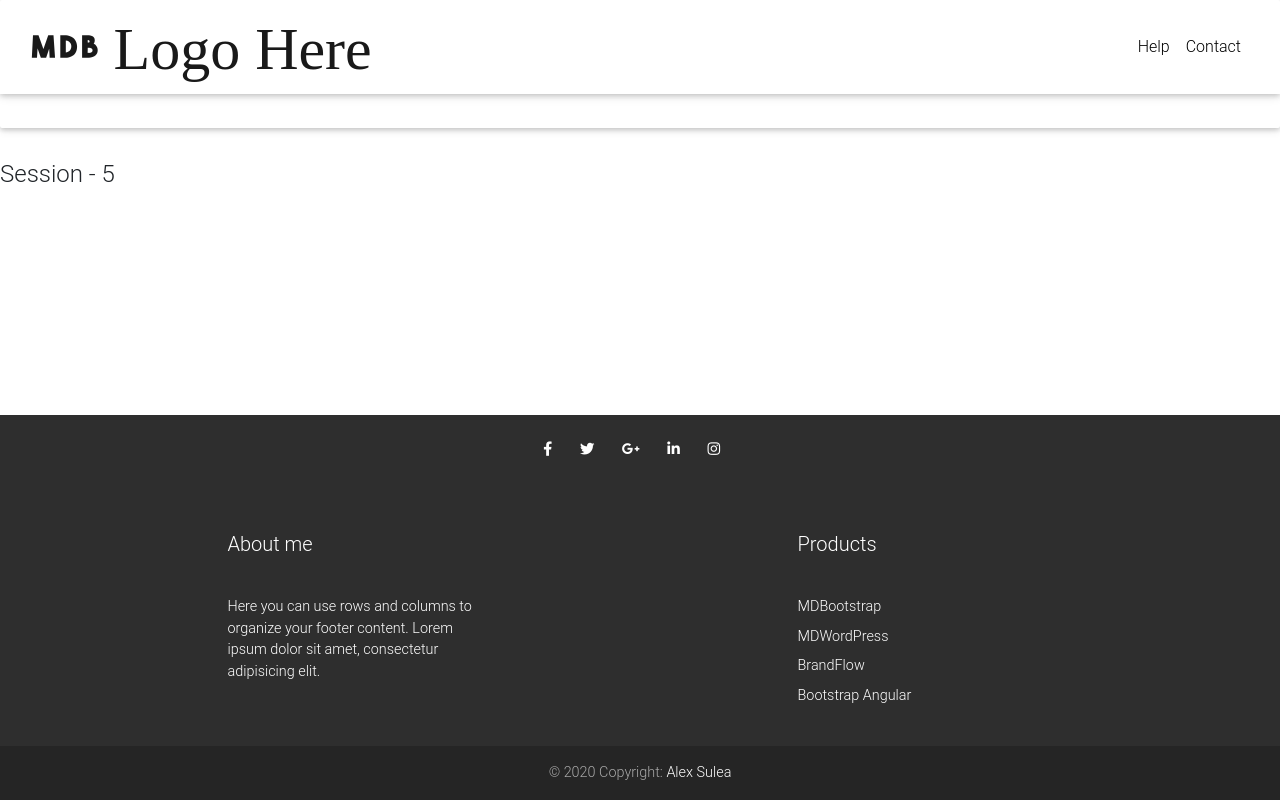
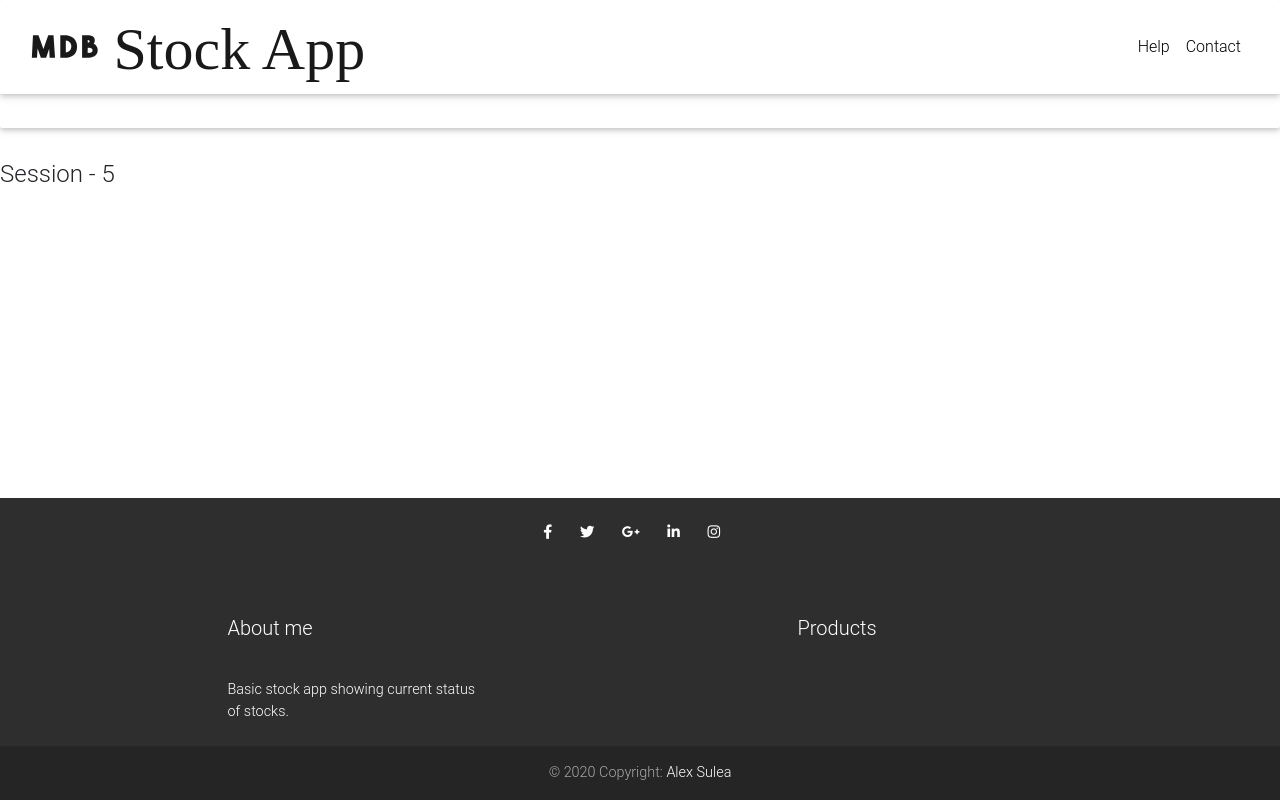
Before and after one commit to Alexandru-S/stock_app, a Flask app: page / in a window 1280 px wide. Run offline with Flask 2, Linux system fonts and the light colour scheme; some libraries are stand-ins or nearby versions.

Commit message:
footer details and logo change

```diff
--- a/web_app/index/templates/index.html
+++ b/web_app/index/templates/index.html
@@ -25,8 +25,8 @@
 
 
     <input value="" name="" id="stock_input" placeholder="Add ticket symbol">
-    <input type="date" id="start" name="start">
-    <input type="date" id="end" name="end">
+    <input type="date" id="start" name="start" placeholder="Start Date">
+    <input type="date" id="end" name="end" placeholder="End Date">
     <button id="check_ticker">Check</button>
 
 
--- a/web_app/templates/footer.html
+++ b/web_app/templates/footer.html
@@ -42,10 +42,7 @@
         <!-- Links -->
         <h5>About me</h5>
         <hr class="color-primary mb-4 mt-0 d-inline-block mx-auto w-60">
-        <p class="foot-desc mb-0">Here you can use rows and columns to organize your footer content. Lorem
-        ipsum dolor sit amet,
-        consectetur
-        adipisicing elit.</p>
+        <p class="foot-desc mb-0">Basic stock app showing current status of stocks.</p>
       </div>
       <!-- Grid column -->
       <hr class="clearfix w-100 d-md-none">
@@ -56,16 +53,7 @@
         <hr class="color-primary mb-4 mt-0 d-inline-block mx-auto w-60">
         <ul class="list-unstyled foot-desc">
           <li class="mb-2">
-            <a href="#!">MDBootstrap</a>
-          </li>
-          <li class="mb-2">
-            <a href="#!">MDWordPress</a>
-          </li>
-          <li class="mb-2">
-            <a href="#!">BrandFlow</a>
-          </li>
-          <li class="mb-2">
-            <a href="#!">Bootstrap Angular</a>
+            <a href="#!"></a>
           </li>
         </ul>
       </div>
--- a/web_app/templates/nav.html
+++ b/web_app/templates/nav.html
@@ -3,7 +3,7 @@
     <div class="container-fluid">
 
       <a class="navbar-brand" href="https://mdbecommerce.com/">
-        <i class="fab fa-mdb fa-3x" alt="mdb logo"> Logo Here</i>
+        <i class="fab fa-mdb fa-3x" alt="mdb logo"> Stock App</i>
       </a>
 
       <div class="collapse navbar-collapse" id="basicExampleNav">
```
